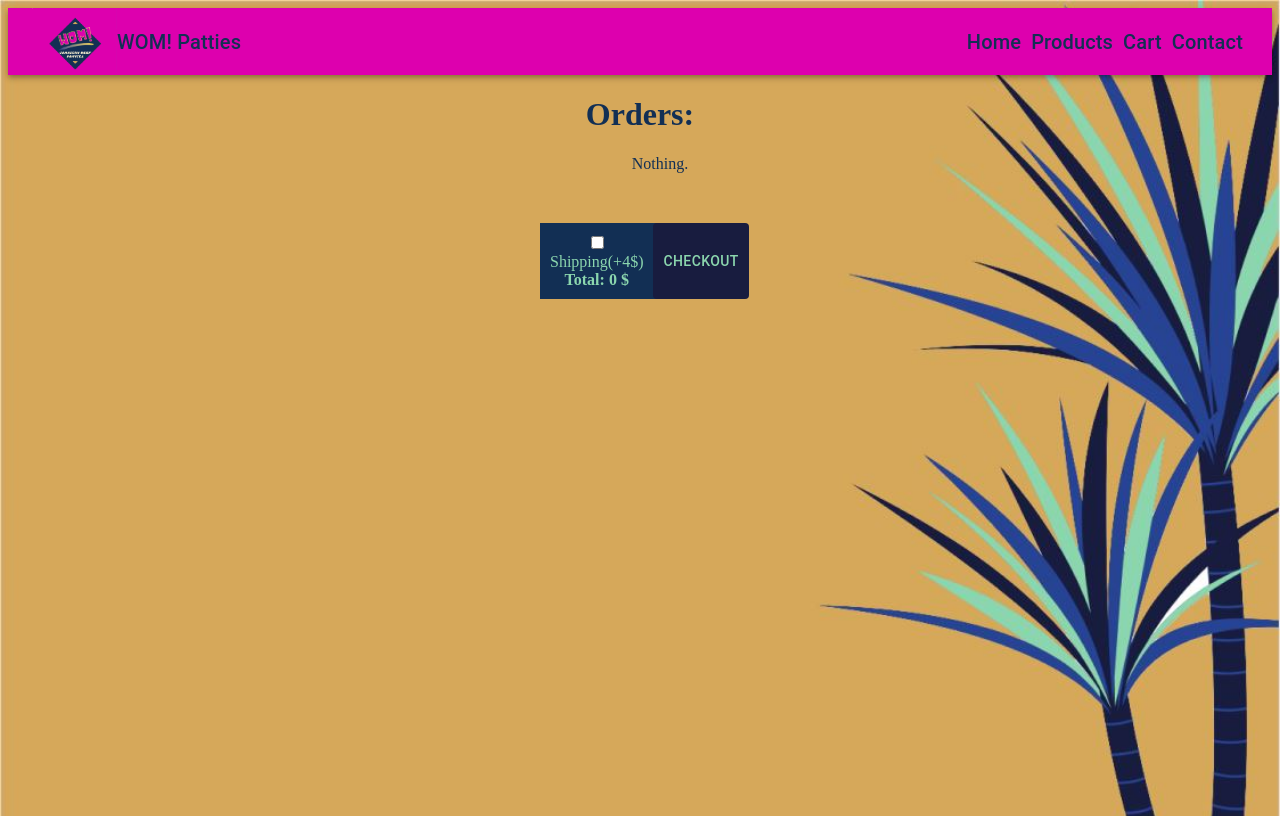
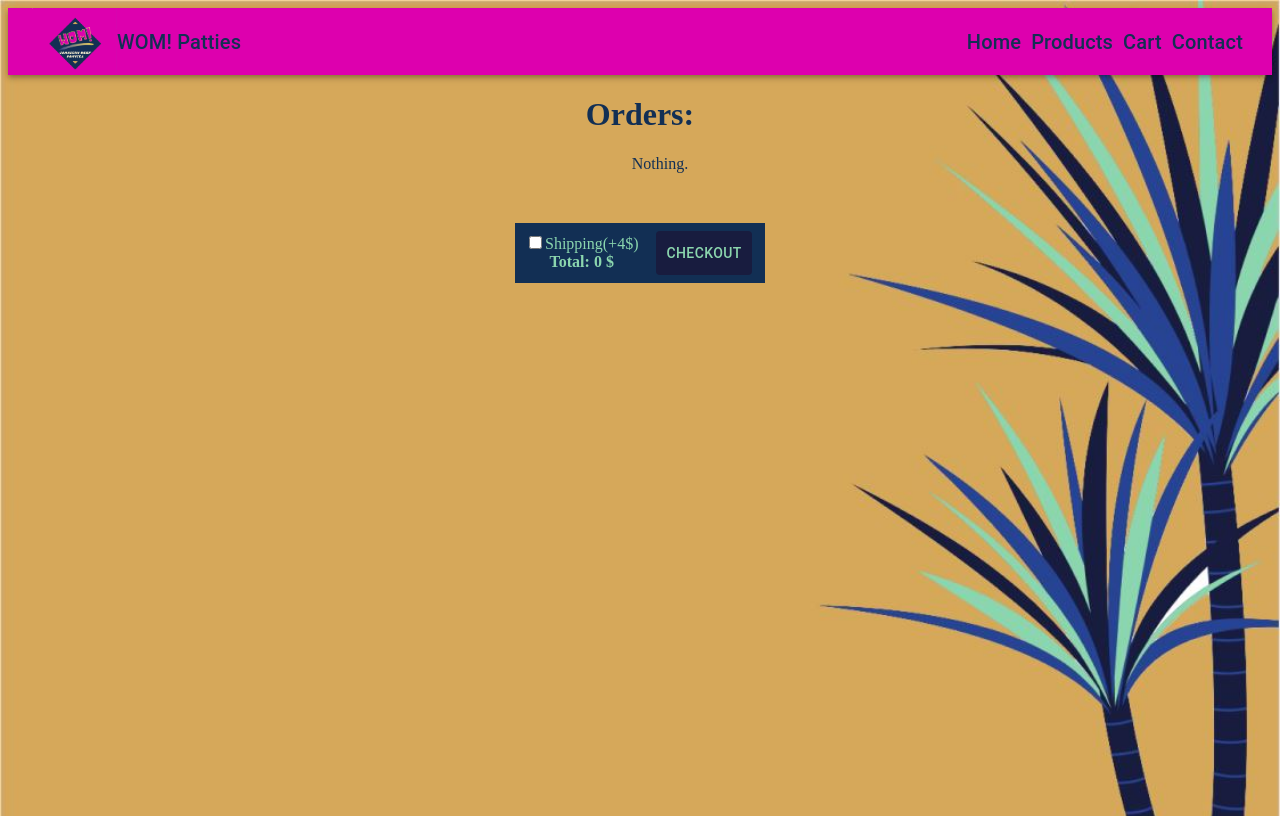
Before and after one commit to ararhenriques/womPattyStore, a React (Create React App) app: page /cart in a window 1280 px wide. Built offline with nearby package versions, Linux system fonts and the light colour scheme.

Commit message:
button styling

```diff
--- a/src/components/cart.js
+++ b/src/components/cart.js
@@ -29,7 +29,7 @@ const styles = theme => ({
     },
 
     card: {
-      width: 345,
+      width: '25%',
       minWidth: 300,
       minHeight: 300,
       backgroundColor: '#122F54',
--- a/src/components/shipping.js
+++ b/src/components/shipping.js
@@ -1,6 +1,6 @@
 import React, { Component } from 'react'
 import { connect } from 'react-redux'
-import { withStyles } from '@material-ui/core';
+import { CardActions, withStyles } from '@material-ui/core';
 import Button from '@material-ui/core/Button';
 //import { addShipping } from './actions/cartActions'
 
@@ -14,11 +14,13 @@ const styles = theme => ({
 
     buttonBox: {
         display: 'flex',
-        height: '100%'
+        height: '100%',
+        margin: 'auto'
     },
 
     card: {
-        maxWidth: 200,
+        minWidth: 200,
+        maxWidth: 250,
         backgroundColor: '#122F54',
         boxShadow: 3,
         margin: 'auto',
@@ -74,9 +76,9 @@ class Shipping extends Component{
                         </li>
                         <li className={classes.list}><b>Total: {this.props.total} $</b></li>
                     </div>
-                    <div >
+                    <CardActions>
                         <Button className={classes.button}>Checkout</Button>
-                    </div>
+                    </CardActions>
                  </div>
         )
     }
```
